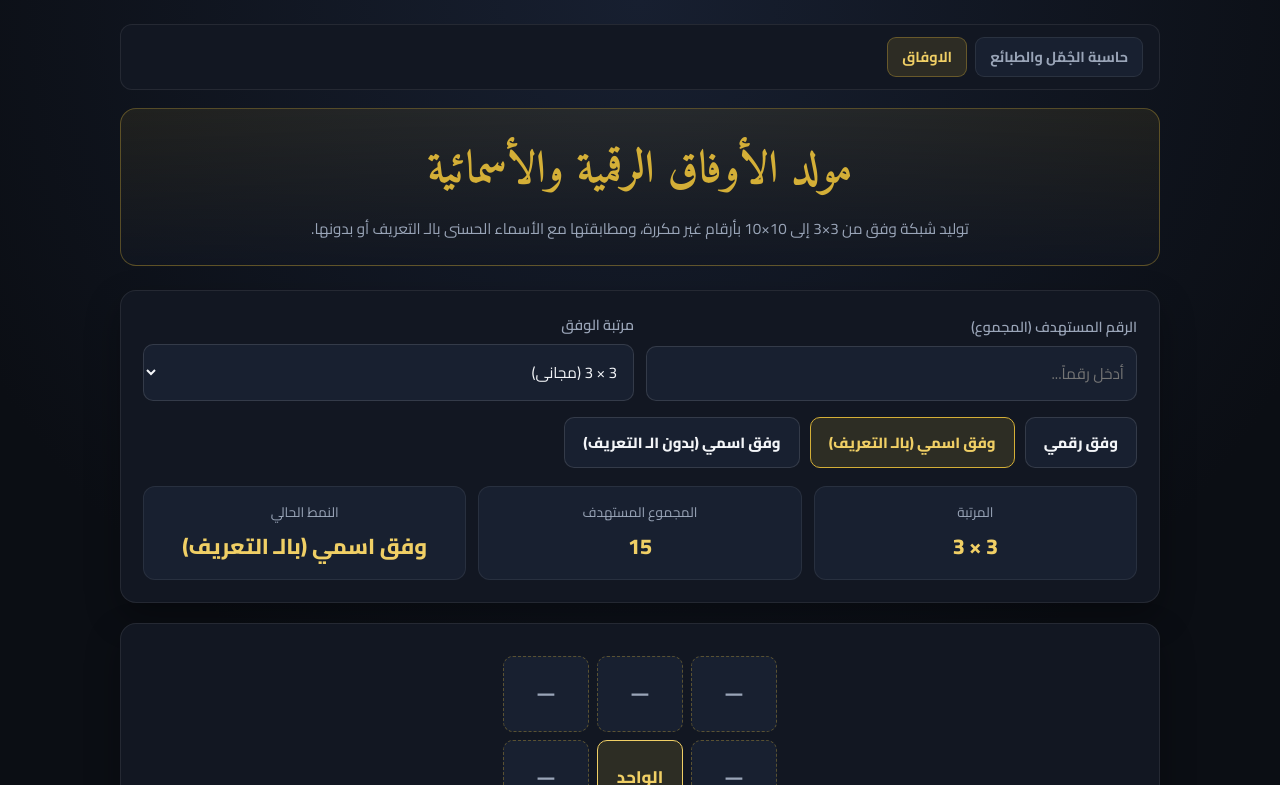
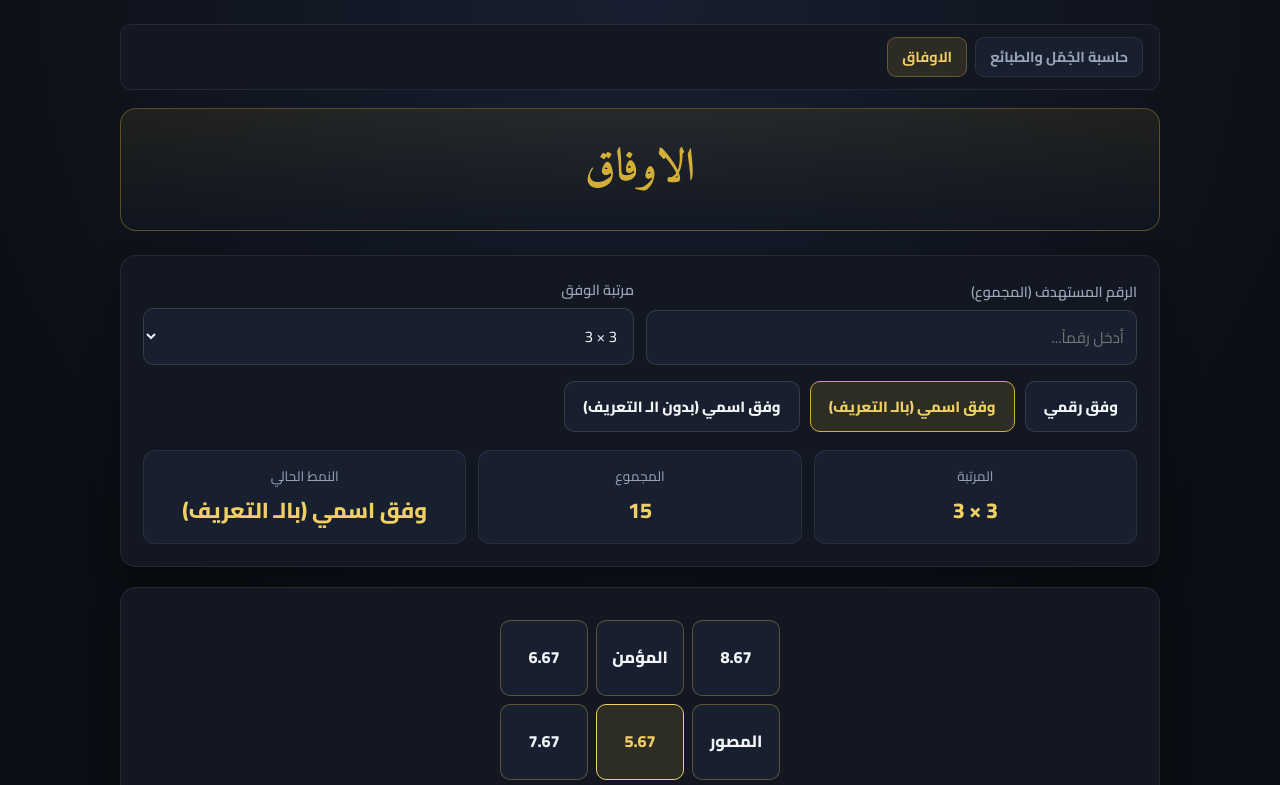
Before and after one commit to salsalmany1-ux/awfaq-abjad, a plain HTML site: page wafq.html in a window 1280 px wide. Both pictures are taken after a click on the button "وفق اسمي (بالـ التعريف)". Shown: the top 785 px of the page. Drawn offline with Linux system fonts and the light colour scheme.

Commit message:
Update wafq.html

```diff
--- a/wafq.html
+++ b/wafq.html
@@ -3,7 +3,7 @@
 <head>
   <meta charset="UTF-8" />
   <meta name="viewport" content="width=device-width, initial-scale=1.0" />
-  <title>مولد الأوفاق الرقمية والأسمائية</title>
+  <title>الاوفاق</title>
   <link rel="preconnect" href="https://fonts.googleapis.com">
   <link rel="preconnect" href="https://fonts.gstatic.com" crossorigin>
   <link href="https://fonts.googleapis.com/css2?family=Amiri:wght@700&family=Cairo:wght@400;600;700;800&display=swap" rel="stylesheet">
@@ -77,7 +77,7 @@
     header {
       text-align: center;
       margin-bottom: 24px;
-      padding: 24px 18px;
+      padding: 22px 18px;
       background: linear-gradient(180deg, rgba(212,175,55,0.09), rgba(18,23,34,0.68));
       border: 1px solid var(--gold-border);
       border-radius: var(--radius);
@@ -87,14 +87,6 @@
       font-family: 'Amiri', serif;
       font-size: clamp(2rem, 4vw, 2.8rem);
       color: var(--gold);
-      margin-bottom: 6px;
-    }
-
-    header p {
-      color: var(--muted);
-      font-size: 0.95rem;
-      max-width: 720px;
-      margin: 0 auto;
     }
 
     .card {
@@ -212,7 +204,7 @@
     }
 
     .wafq-cell {
-      min-width: 86px;
+      min-width: 88px;
       min-height: 76px;
       padding: 8px 6px;
       background: var(--surface-2);
@@ -223,7 +215,7 @@
       justify-content: center;
       text-align: center;
       font-weight: 800;
-      font-size: 1.05rem;
+      font-size: 1.02rem;
       color: var(--text);
     }
 
@@ -231,33 +223,6 @@
       background: var(--gold-soft);
       border-color: var(--gold-bright);
       color: var(--gold-bright);
-    }
-
-    .wafq-cell.unmatched {
-      color: var(--muted);
-      border-style: dashed;
-    }
-
-    .paywall-box {
-      text-align: center;
-      padding: 28px 18px;
-      background: var(--surface-2);
-      border: 1px solid var(--gold-border);
-      border-radius: 14px;
-      display: grid;
-      gap: 12px;
-      max-width: 520px;
-      margin: 12px auto;
-    }
-
-    .paywall-box h3 {
-      color: var(--gold-bright);
-      font-size: 1.2rem;
-    }
-
-    .paywall-box p {
-      color: var(--muted);
-      font-size: 0.92rem;
     }
   </style>
 </head>
@@ -271,8 +236,7 @@
     </nav>
 
     <header>
-      <h1>مولد الأوفاق الرقمية والأسمائية</h1>
-      <p>توليد شبكة وفق من 3×3 إلى 10×10 بأرقام غير مكررة، ومطابقتها مع الأسماء الحسنى بالـ التعريف أو بدونها.</p>
+      <h1>الاوفاق</h1>
     </header>
 
     <section class="card">
@@ -284,9 +248,9 @@
         <div class="field">
           <label for="gridSize">مرتبة الوفق</label>
           <select id="gridSize">
-            <option value="3">3 × 3 (مجاني)</option>
-            <option value="4">4 × 4 (مجاني)</option>
-            <option value="5">5 × 5 (مجاني)</option>
+            <option value="3">3 × 3</option>
+            <option value="4">4 × 4</option>
+            <option value="5">5 × 5</option>
             <option value="6">6 × 6</option>
             <option value="7">7 × 7</option>
             <option value="8">8 × 8</option>
@@ -308,7 +272,7 @@
           <div class="v" id="metaSize">—</div>
         </div>
         <div class="summary-box">
-          <div class="k">المجموع المستهدف</div>
+          <div class="k">المجموع</div>
           <div class="v" id="metaSum">—</div>
         </div>
         <div class="summary-box">
@@ -361,77 +325,125 @@
       return total;
     }
 
-    const ASMA_WITHOUT_AL = ASMA_WITH_AL.map(name => ({
-      display: stripAl(name),
-      value: calcAbjad(stripAl(name))
-    }));
-
     const ASMA_WITH_AL_LIST = ASMA_WITH_AL.map(name => ({
       display: name,
       value: calcAbjad(name)
     }));
 
+    const ASMA_WITHOUT_AL_LIST = ASMA_WITH_AL.map(name => {
+      const stripped = stripAl(name);
+      return {
+        display: stripped,
+        value: calcAbjad(stripped)
+      };
+    });
+
     let currentMode = 'numeric';
-    let unlockedLargeGrids = false;
 
-    function buildUniqueMatrix(n, targetSum) {
-      const totalCells = n * n;
-      const baseMatrix = Array.from({ length: n }, () => Array(n).fill(0));
+    function getUnitOrderMatrix(n) {
+      const total = n * n;
+      const m = Array.from({ length: n }, () => Array(n).fill(0));
 
       if (n % 2 === 1) {
         let r = 0;
         let c = Math.floor(n / 2);
-        for (let num = 1; num <= totalCells; num++) {
-          baseMatrix[r][c] = num;
-          const nextR = (r - 1 + n) % n;
-          const nextC = (c + 1) % n;
-          if (baseMatrix[nextR][nextC] !== 0) {
+        for (let k = 1; k <= total; k++) {
+          m[r][c] = k;
+          const nr = (r - 1 + n) % n;
+          const nc = (c + 1) % n;
+          if (m[nr][nc] !== 0) {
             r = (r + 1) % n;
           } else {
-            r = nextR;
-            c = nextC;
+            r = nr;
+            c = nc;
           }
         }
-      } else {
-        let counter = 1;
+        return m;
+      }
+
+      if (n % 4 === 0) {
+        let idx = 1;
         for (let r = 0; r < n; r++) {
           for (let c = 0; c < n; c++) {
-            baseMatrix[r][c] = counter++;
+            m[r][c] = idx++;
           }
         }
         for (let r = 0; r < n; r++) {
           for (let c = 0; c < n; c++) {
-            const cond1 = (r % 4 === c % 4);
-            const cond2 = ((r % 4) + (c % 4) === 3);
-            if (cond1 || cond2) {
-              baseMatrix[r][c] = (totalCells + 1) - baseMatrix[r][c];
+            if ((r % 4 === c % 4) || ((r % 4) + (c % 4) === 3)) {
+              m[r][c] = (total + 1) - m[r][c];
             }
+          }
+        }
+        return m;
+      }
+
+      const half = n / 2;
+      const subSize = half * half;
+      const subOrder = getUnitOrderMatrix(half);
+      const quadrantOffsets = [
+        { rOff: 0, cOff: 0, add: 0 },
+        { rOff: half, cOff: half, add: subSize },
+        { rOff: 0, cOff: half, add: 2 * subSize },
+        { rOff: half, cOff: 0, add: 3 * subSize }
+      ];
+
+      for (const q of quadrantOffsets) {
+        for (let r = 0; r < half; r++) {
+          for (let c = 0; c < half; c++) {
+            m[r + q.rOff][c + q.cOff] = subOrder[r][c] + q.add;
           }
         }
       }
 
-      const magicConstant = (n * (totalCells + 1)) / 2;
-      const diff = targetSum - magicConstant;
+      const k = (n - 2) / 4;
+      for (let r = 0; r < half; r++) {
+        for (let c = 0; c < k; c++) {
+          const col = (r === half - 1 && c === 0) ? c : c;
+          const actualC = (r === Math.floor(half / 2)) ? c + 1 : col;
+          const tmp = m[r][actualC];
+          m[r][actualC] = m[r + half][actualC];
+          m[r + half][actualC] = tmp;
+        }
+      }
+      for (let r = 0; r < half; r++) {
+        for (let c = 0; c < k - 1; c++) {
+          const col = n - 1 - c;
+          const tmp = m[r][col];
+          m[r][col] = m[r + half][col];
+          m[r + half][col] = tmp;
+        }
+      }
 
-      return baseMatrix.map((row, rIdx) =>
-        row.map((val, cIdx) => {
-          const isCenter = (n % 2 === 1 && rIdx === Math.floor(n / 2) && cIdx === Math.floor(n / 2));
-          return isCenter ? val + diff : val;
+      return m;
+    }
+
+    function buildBalancedMagicMatrix(n, targetSum) {
+      const total = n * n;
+      const step = 1;
+      const base = getUnitOrderMatrix(n);
+      const avgUnitSum = (total + 1) / 2;
+      const key = (targetSum - (n - 1) * avgUnitSum * step) / n;
+
+      return base.map(row =>
+        row.map(rank => {
+          const val = key + (rank - 1) * step;
+          return Number.isInteger(val) ? val : Number(val.toFixed(2));
         })
       );
     }
 
-    function getTraversalOrder(n) {
+    function getTraversalOrderFromCenter(n) {
       const order = [];
       const visited = Array.from({ length: n }, () => Array(n).fill(false));
-      const center = Math.floor(n / 2);
+      const startR = Math.floor((n - 1) / 2);
+      const startC = Math.floor((n - 1) / 2);
 
-      if (n % 2 === 1) {
-        let r = center;
-        let c = center;
-        order.push({ r, c });
-        visited[r][c] = true;
+      order.push({ r: startR, c: startC });
+      visited[startR][startC] = true;
 
+      let r = startR;
+      let c = startC;
       let step = 1;
       const dirs = [
         [0, 1],
@@ -456,35 +468,62 @@
         }
         step++;
       }
-      } else {
-        for (let r = 0; r < n; r++) {
-          for (let c = 0; c < n; c++) {
-            order.push({ r, c });
+
+      return order;
+    }
+
+    function findExactTensMatch(cellValue, namesList, usedNames) {
+      if (!Number.isFinite(cellValue) || cellValue <= 0) return null;
+
+      const MAX_EXP = 10;
+      const cellScaled = [];
+      for (let k = 0; k <= MAX_EXP; k++) {
+        const v = cellValue * Math.pow(10, k);
+        if (!Number.isFinite(v) || v > Number.MAX_SAFE_INTEGER) break;
+        cellScaled.push(v);
+      }
+
+      for (const candidate of namesList) {
+        if (!candidate.value || candidate.value <= 0) continue;
+        if (usedNames.has(candidate.display)) continue;
+
+        for (let m = 0; m <= MAX_EXP; m++) {
+          const nameVal = candidate.value * Math.pow(10, m);
+          if (!Number.isFinite(nameVal) || nameVal > Number.MAX_SAFE_INTEGER) break;
+
+          for (const cVal of cellScaled) {
+            if (Math.abs(cVal - nameVal) < 1e-6) {
+              return candidate.display;
+            }
           }
         }
       }
 
-      return order;
+      for (const candidate of namesList) {
+        if (!candidate.value || candidate.value <= 0) continue;
+        for (let m = 0; m <= MAX_EXP; m++) {
+          const nameVal = candidate.value * Math.pow(10, m);
+          if (!Number.isFinite(nameVal) || nameVal > Number.MAX_SAFE_INTEGER) break;
+          for (const cVal of cellScaled) {
+            if (Math.abs(cVal - nameVal) < 1e-6) {
+              return candidate.display;
             }
-
-    function matchNameByTensMultiplier(cellValue, namesList) {
-      if (!cellValue || cellValue <= 0) return null;
-      const MAX_EXPONENT = 12;
-
-      for (let exp = 0; exp <= MAX_EXPONENT; exp++) {
-        const scaled = cellValue * Math.pow(10, exp);
-        if (!Number.isSafeInteger(scaled)) break;
-        const found = namesList.find(item => item.value === scaled);
-        if (found) return found.display;
+          }
+        }
       }
 
       return null;
     }
 
+    function formatCellNumber(val) {
+      return Number.isInteger(val) ? val.toLocaleString('ar') : String(val);
+    }
+
     function renderWafq() {
       const n = parseInt(document.getElementById('gridSize').value, 10);
-      const rawSum = parseInt(document.getElementById('targetSum').value, 10);
-      const targetSum = Number.isFinite(rawSum) && rawSum > 0 ? rawSum : ((n * (n * n + 1)) / 2);
+      const rawSum = parseFloat(document.getElementById('targetSum').value);
+      const defaultSum = (n * (n * n + 1)) / 2;
+      const targetSum = Number.isFinite(rawSum) && rawSum > 0 ? rawSum : defaultSum;
 
       const modeNames = {
         numeric: 'وفق رقمي',
@@ -493,66 +532,48 @@
       };
 
       document.getElementById('metaSize').textContent = `${n} × ${n}`;
-      document.getElementById('metaSum').textContent = targetSum.toLocaleString('ar');
+      document.getElementById('metaSum').textContent = formatCellNumber(targetSum);
       document.getElementById('metaMode').textContent = modeNames[currentMode];
 
-      const out = document.getElementById('wafqOutput');
-
-      if (n >= 6 && !unlockedLargeGrids) {
-        out.innerHTML = `
-          <div class="paywall-box">
-            <h3>الوفاق من ${n} × ${n} إلى 10 × 10</h3>
-            <p>الوفاق من 3×3 إلى 5×5 متاحة مجاناً، والوفاق من 6×6 فأعلى مخصصة للنسخة الكاملة.</p>
-            <button class="btn" id="unlockBtn">تفعيل العرض التجريبي</button>
-          </div>
-        `;
-        document.getElementById('unlockBtn').addEventListener('click', () => {
-          unlockedLargeGrids = true;
-          renderWafq();
-        });
-        return;
-      }
-
-      const matrix = buildUniqueMatrix(n, targetSum);
-      const traversal = getTraversalOrder(n);
+      const matrix = buildBalancedMagicMatrix(n, targetSum);
+      const traversal = getTraversalOrderFromCenter(n);
       const displayGrid = Array.from({ length: n }, () => Array(n).fill(''));
-      const matchedGrid = Array.from({ length: n }, () => Array(n).fill(true));
-
-      const activeNames = currentMode === 'withAl' ? ASMA_WITH_AL_LIST : ASMA_WITHOUT_AL;
+      const usedNames = new Set();
+      const activeNames = currentMode === 'withAl' ? ASMA_WITH_AL_LIST : ASMA_WITHOUT_AL_LIST;
 
       for (const { r, c } of traversal) {
         const val = matrix[r][c];
         if (currentMode === 'numeric') {
-          displayGrid[r][c] = String(val);
-          matchedGrid[r][c] = true;
+          displayGrid[r][c] = formatCellNumber(val);
         } else {
-          const matchedName = matchNameByTensMultiplier(val, activeNames);
-          if (matchedName) {
-            displayGrid[r][c] = matchedName;
-            matchedGrid[r][c] = true;
+          const matched = findExactTensMatch(val, activeNames, usedNames);
+          if (matched) {
+            usedNames.add(matched);
+            displayGrid[r][c] = matched;
           } else {
-            displayGrid[r][c] = '—';
-            matchedGrid[r][c] = false;
+            displayGrid[r][c] = formatCellNumber(val);
           }
         }
       }
 
       const gridEl = document.createElement('div');
       gridEl.className = 'wafq-grid';
-      gridEl.style.gridTemplateColumns = `repeat(${n}, minmax(86px, 1fr))`;
+      gridEl.style.gridTemplateColumns = `repeat(${n}, minmax(88px, 1fr))`;
 
-      const centerIdx = Math.floor(n / 2);
+      const centerR = Math.floor((n - 1) / 2);
+      const centerC = Math.floor((n - 1) / 2);
 
       for (let r = 0; r < n; r++) {
         for (let c = 0; c < n; c++) {
           const cell = document.createElement('div');
-          const isCenter = (n % 2 === 1 && r === centerIdx && c === centerIdx);
-          cell.className = 'wafq-cell' + (isCenter ? ' center-cell' : '') + (!matchedGrid[r][c] ? ' unmatched' : '');
+          const isCenter = (r === centerR && c === centerC);
+          cell.className = 'wafq-cell' + (isCenter ? ' center-cell' : '');
           cell.textContent = displayGrid[r][c];
           gridEl.appendChild(cell);
         }
       }
 
+      const out = document.getElementById('wafqOutput');
       out.innerHTML = '';
       out.appendChild(gridEl);
     }
@@ -570,7 +591,7 @@
     document.getElementById('targetSum').addEventListener('input', renderWafq);
 
     const params = new URLSearchParams(window.location.search);
-    const paramSum = parseInt(params.get('sum'), 10);
+    const paramSum = parseFloat(params.get('sum'));
     if (Number.isFinite(paramSum) && paramSum > 0) {
       document.getElementById('targetSum').value = String(paramSum);
     }
```
Lines whose indentation alone changed are shown as unchanged.
